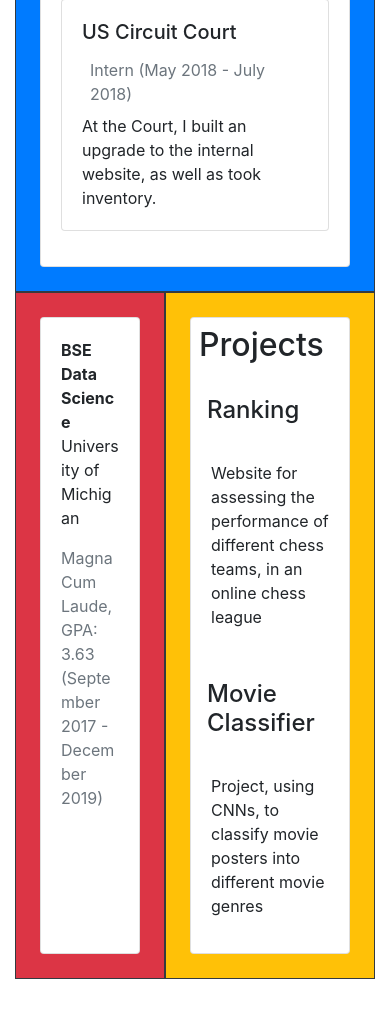
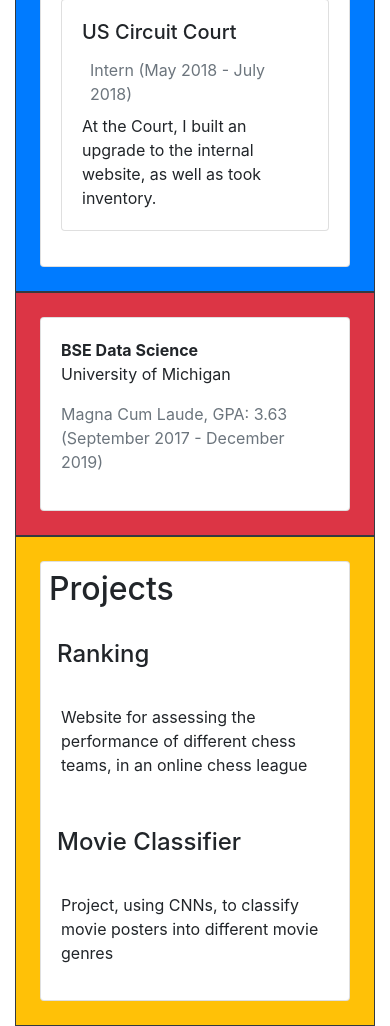
Before and after one commit to jsilve12/Resume, a Python web app: template templates/index.html in a window 390 px wide. Shown: the part 1655-2681 px from the top of the page. Before the commit the page ends 2634 px from the top, so only its background shows below. Run offline with Jinja, Linux system fonts and the light colour scheme; the template is opened without the code that fills it, so the values that code supplies are empty; some libraries are stand-ins or nearby versions.

Commit message:
Improve responsiveness

```diff
--- a/templates/index.html
+++ b/templates/index.html
@@ -162,7 +162,7 @@
 
     <section id="education_projects">
       <div class="row no-gutters">
-        <div class="col-5">
+        <div class="col-12 col-md-5">
           <div class="border border-dark p-4 flex-column name-class font-size-em bg-danger">
             <div class="card name-class">
               <div class="card-body">
@@ -174,7 +174,7 @@
             </div>
           </div>
         </div>
-        <div class="col-7">
+        <div class="col-12 col-md-7">
           <div class="border border-dark p-4 d-block flex-row font-size-em bg-warning">
             <div class="card">
               <h2 class="p-2">Projects</h2>
```
